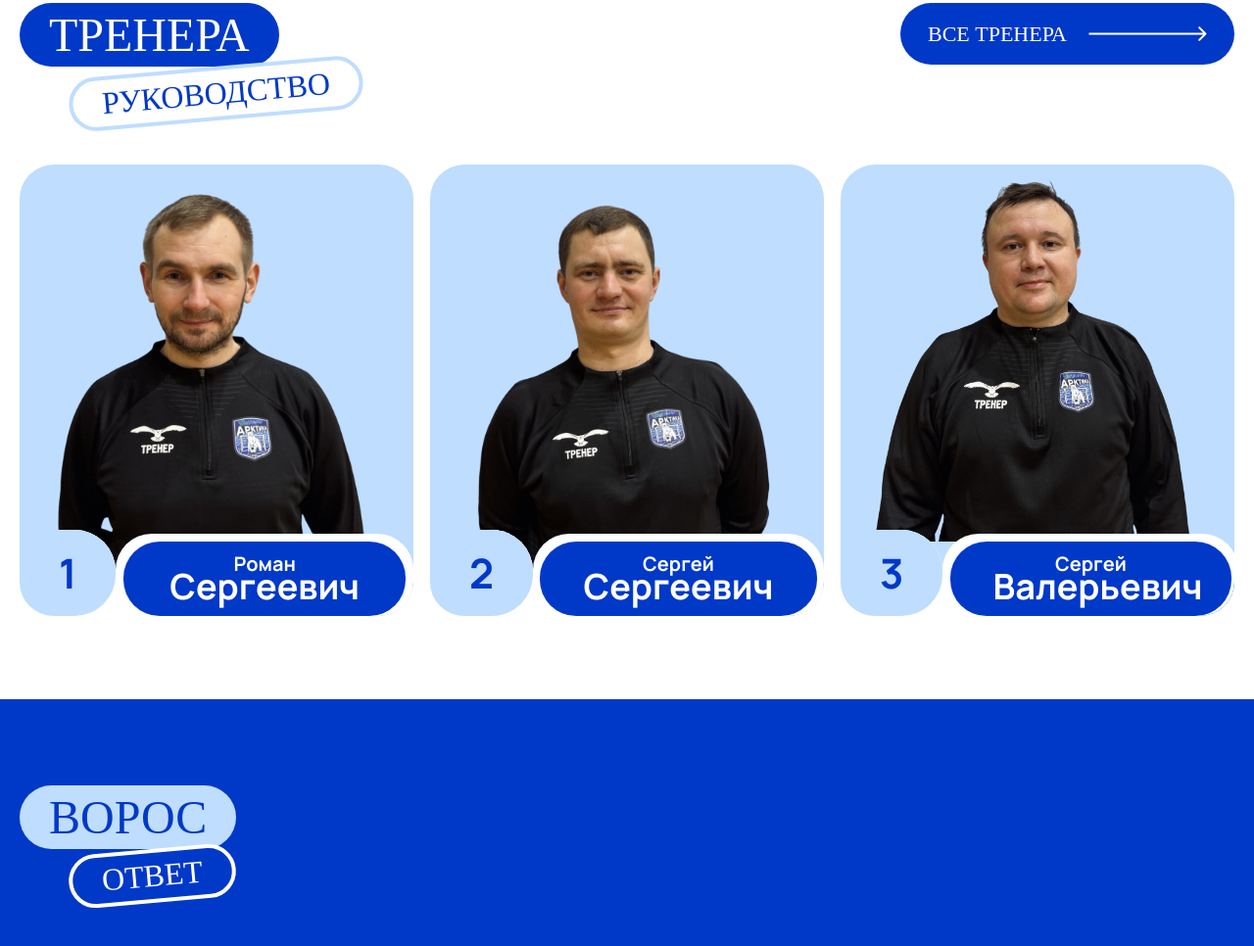
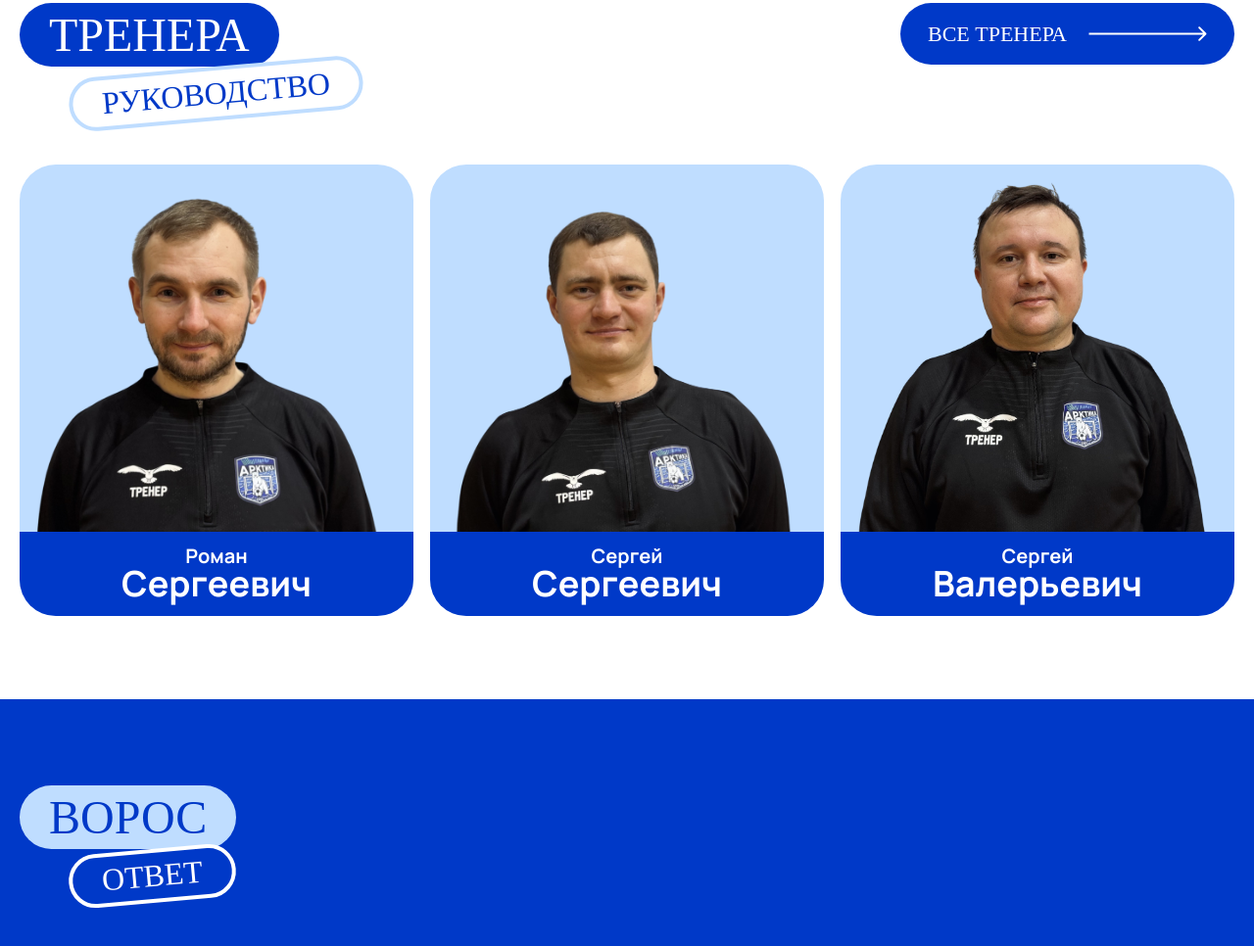
Before and after one commit to Keeelll1/academy, a website: page src/index.html in a window 1280 px wide. Shown: the part 5353-6319 px from the top of the page at 98% size. Drawn offline with nearby package versions, Linux system fonts and the light colour scheme; files that its build step writes are made by us from their sources; files whose address does not match are found by name; a web font is replaced by a local one.

Commit message:
add coach

```diff
--- a/src/index.html
+++ b/src/index.html
@@ -514,45 +514,33 @@
                     <div class="guide-bottom-content">
                         <div class="coach__wrapper">
                             <div class="coach__card">
-                                <div class="coach__card__img__wrapper">
-                                    <img src="./images/coach-rog.png" alt="coach" class="coach__card__img">
+                                <div class="coach__card-top-content">
+                                    <img src="./images/coach-rog.png" alt="coach" class="coach__card-img">
                                 </div>
-                                <div class="coach__card__bottom__content">
-                                    <div class="coach__card__number__wrapper">
-                                        <p class="coach__card__number__text">1</p>
-                                    </div>
-                                    <div class="coach__card__name__wrapper">
-                                        <p class="coach__card__name">Роман</p>
-                                        <p class="coach__card__patronymic">Сергеевич</p>
-                                    </div>
+                                <div class="coach__card-bottom-content">
+                                    <p class="coach__card-text">
+                                        <span class="coach__card-name">Роман</span> <span>Сергеевич</span>
+                                    </p>
                                 </div>
                             </div>
                             <div class="coach__card">
-                                <div class="coach__card__img__wrapper">
-                                    <img src="./images/coach-lav.png" alt="coach" class="coach__card__img">
+                                <div class="coach__card-top-content">
+                                    <img src="./images/coach-lav.png" alt="coach" class="coach__card-img">
                                 </div>
-                                <div class="coach__card__bottom__content">
-                                    <div class="coach__card__number__wrapper">
-                                        <p class="coach__card__number__text">2</p>
-                                    </div>
-                                    <div class="coach__card__name__wrapper">
-                                        <p class="coach__card__name">Сергей</p>
-                                        <p class="coach__card__patronymic">Сергеевич</p>
-                                    </div>
+                                <div class="coach__card-bottom-content">
+                                    <p class="coach__card-text">
+                                        <span class="coach__card-name">Сергей</span> <span>Сергеевич</span>
+                                    </p>
                                 </div>
                             </div>
                             <div class="coach__card">
-                                <div class="coach__card__img__wrapper">
-                                    <img src="./images/coach-kol.png" alt="coach" class="coach__card__img">
+                                <div class="coach__card-top-content">
+                                    <img src="./images/coach-kol.png" alt="coach" class="coach__card-img">
                                 </div>
-                                <div class="coach__card__bottom__content">
-                                    <div class="coach__card__number__wrapper">
-                                        <p class="coach__card__number__text">3</p>
-                                    </div>
-                                    <div class="coach__card__name__wrapper">
-                                        <p class="coach__card__name">Сергей</p>
-                                        <p class="coach__card__patronymic">Валерьевич</p>
-                                    </div>
+                                <div class="coach__card-bottom-content">
+                                    <p class="coach__card-text">
+                                        <span class="coach__card-name">Сергей</span> <span>Валерьевич</span>
+                                    </p>
                                 </div>
                             </div>
                             <a href="#" class="coach__card coach__card__btn">
--- a/src/styles/_main.scss
+++ b/src/styles/_main.scss
@@ -1020,12 +1020,51 @@
                 display: flex;
                 gap: 22px;
 
+                @media (max-width: 820px){
+                    display: none;
+                }
+
                 &-text{
                     font-family: 'Dela Gothic One';
                     font-size: 22px;
                     font-weight: 400;
                     text-transform: uppercase;
                     line-height: 51px;
+                }
+            }
+        }
+
+        .coach__card__btn{
+            background-color: var(--dark-blue) !important;
+            display: flex;
+            align-items: center;
+            justify-content: center;
+            flex-direction: column;
+            display: none;
+            gap: 12px;
+
+            @media(max-width: 820px){
+                display: flex;
+            }
+
+            .coach-btn-text{
+                text-transform: uppercase;
+                font-weight: 400;
+                font-size: 20px;
+                font-family: 'Dela Gothic One';
+
+                @media (max-width: 500px){
+                    font-size: 18px;
+                }
+
+                @media (max-width: 420px){
+                    font-size: 14px;
+                }
+            }
+
+            .coach-btn-img{
+                @media (max-width: 500px){
+                    width: 50px;
                 }
             }
         }
--- a/src/styles/style.scss
+++ b/src/styles/style.scss
@@ -320,146 +320,101 @@
     grid-template-columns: repeat(3, 1fr);
     gap: 17px;
 
+    @media (max-width: 820px){
+        grid-template-columns: repeat(2, 1fr);
+    }
+
     .coach__card{
         background-color: var(--light-blue);
-        display: flex;
-        flex-direction: column;
-        border-radius: 35px;
-        border-top-left-radius: 35px;
-        border-top-right-radius: 35px;
-        overflow: hidden;
+        border-radius: 37px;
 
-        &__btn{
-            background-color: var(--dark-blue);
-            display: flex;
-            justify-content: center;
-            align-items: center;
-            display: none;
+        &-top-content{
+            max-height: 375px;
+            overflow: hidden;
 
-            .coach-btn-text{
-                font-family: 'Dela Gothic One';
-                font-size: 14px;
-                font-weight: 400;
-                text-transform: uppercase;
+            .coach__card-img{
+                object-fit: cover;
+                object-position: top center;
+                aspect-ratio: 1 / 1;
             }
         }
 
-        &__img__wrapper{
-            max-height: 373px;
+        &-bottom-content{
+            background-color: var(--dark-blue);
+            border-bottom-right-radius: 37px;
+            border-bottom-left-radius: 37px;
             display: flex;
-            align-items: flex-start;
+            align-items: center;
             justify-content: center;
+            padding: 15px 0;
+            text-align: center;
 
-            .coach__card__img{
-                object-fit: cover;
-                width: 350px;
+            @media (max-width: 500px){
+                padding: 10px 0;
             }
 
-            @media(max-width: 1250px){
-
+            @media (max-width: 420px){
+                padding: 5px 0;
             }
 
-        }
+            .coach__card-text{
+                font-size: 36px;
+                font-weight: 700;
+                display: flex;
+                flex-direction: column;
+                line-height: 1;
 
-        &__bottom__content{
-            display: flex;
-            align-items: flex-end;
-
-            .coach__card__number__wrapper{
-                padding: 30px 40px 30px 40px;
-                border-top-right-radius: 42px;
-                border-bottom-left-radius: 42px;
-                border-bottom-right-radius: 42px;
-                background-color: var(--light-blue);
-                position: relative;
-                z-index: 0;
-
-                &::before{
-                    content: '';
-                    position: absolute;
-                    width: 100%;
-                    height: 100%;
-                    background-color: var(--white);
-                    bottom: 0;
-                    left: 0;
-                    border-top-right-radius: 42px;
-                    z-index: -1;
+                @media (max-width: 1000px){
+                    font-size: 30px;
                 }
 
-                &::after{
-                    content: '';
-                    position: absolute;
-                    width: 100%;
-                    height: 100%;
-                    background-color: var(--light-blue);
-                    bottom: 0;
-                    left: 0;
-                    border-top-right-radius: 42px;
-                    border-bottom-right-radius: 42px;
-                    z-index: -1;
+                @media (max-width: 820px){
+                    font-size: 36px;
                 }
 
-                .coach__card__number__text{
-                    font-size: 42px;
-                    font-weight: 700;
-                    color: var(--dark-blue);
-                    line-height: 28px;
-                }
-            }
-
-            .coach__card__name__wrapper{
-                display: flex;
-                flex-direction: column;
-                align-items: center;
-                padding: 15px 51px;
-                background-color: var(--dark-blue);
-                width: 100%;
-                border-radius: 37px;
-                justify-content: center;
-                height: fit-content;
-                position: relative;
-                z-index: 0;
-
-                @media(max-width: 1250px){
-                    width: 290px;
+                @media (max-width: 570px){
+                    font-size: 30px;
                 }
 
-                .coach__card__name{
+                @media (max-width: 500px){
                     font-size: 20px;
-                    font-weight: 700;
-                    line-height: 16px;
                 }
 
-                .coach__card__patronymic{
-                    font-size: 36px;
-                    font-weight: 700;
-                    line-height: 30px;
-                    max-width: 200px;
+                @media (max-width: 420px){
+                    font-size: 14px;
                 }
 
-                &::before{
-                    content: '';
-                    height: 120%;
-                    width: 100%;
-                    position: absolute;
-                    background-color: var(--white);
-                    z-index: -1;
-                    border-top-left-radius: 37px;
-                    border-top-right-radius: 37px;
-                }
-                &::after{
-                    content: '';
-                    height: 100%;
-                    width: 95%;
-                    position: absolute;
-                    background-color: var(--dark-blue);
-                    z-index: -1;
-                    border-radius: 37px;
+                .coach__card-name{
+                    font-size: 20px;
+                    line-height: 16px;
+                    line-height: 1;
+                    display: inline;
+
+                    @media (max-width: 1000px){
+                        font-size: 18px;
+                    }
+
+                    @media (max-width: 820px){
+                        font-size: 20px;
+                    }
+
+                    @media (max-width: 570px){
+                        font-size: 18px;
+                    }
+
+                    @media (max-width: 500px){
+                        font-size: 14px;
+                    }
+
+                    @media (max-width: 420px){
+                        font-size: 10px;
+                    }
                 }
             }
         }
     }
 }
+
 
 .form{
     padding: 75px 0 125px 0;
```
Also changed, not shown: dist/css/style.css, dist/index.html, 1 other file.
